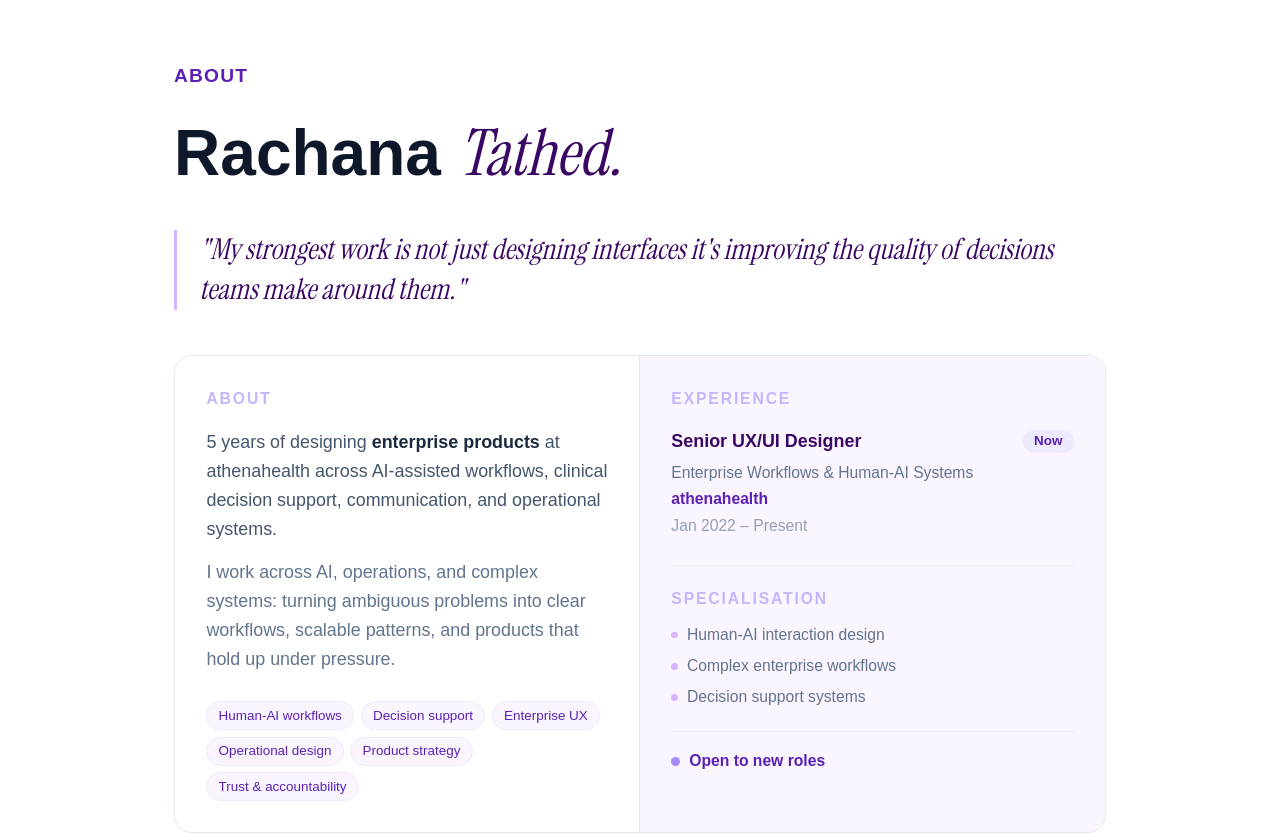
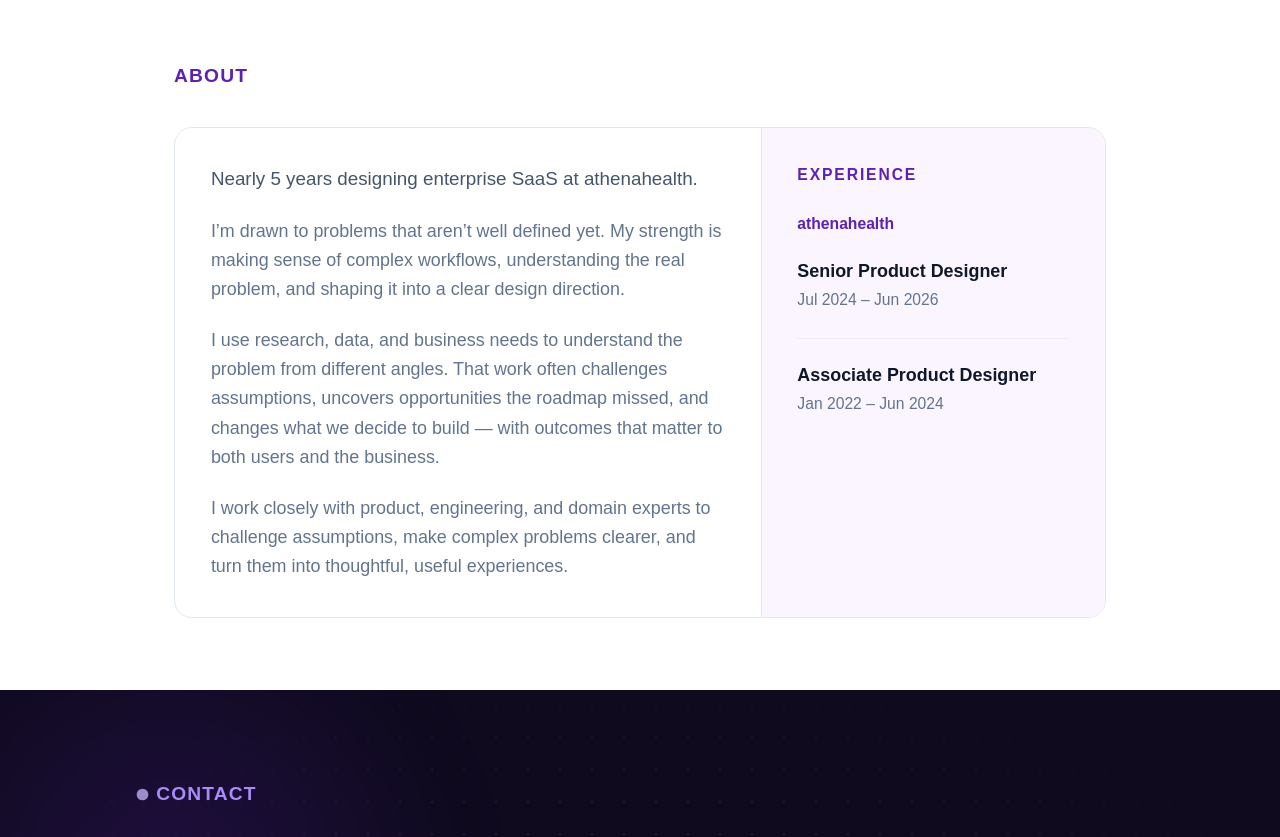
Before and after one commit to tathedrachana1403/portfolio, a Next.js app: page / in a window 1280 px wide. Shown: the part 3760-4597 px from the top of the page. Built offline with nearby package versions, Linux system fonts and the light colour scheme.

Commit message:
change in about section

```diff
--- a/app/page.tsx
+++ b/app/page.tsx
@@ -358,106 +358,130 @@ export default function Home() {
         {/* ── ABOUT ─────────────────────────────────────────────────────────── */}
 <section id="about" className="max-w-4xl mx-auto px-8 py-16">
 
-          {/* Header */}
+  {/* Section heading */}
   <ScrollReveal>
-            <p className="font-black mb-5" style={{ fontSize: "clamp(0.95rem, 1.5vw, 1.1rem)", color: "#5b21b6", letterSpacing: "0.06em", textTransform: "uppercase" }}>
+    <p
+      className="font-black mb-8"
+      style={{
+        fontSize: "clamp(0.95rem, 1.5vw, 1.1rem)",
+        color: "#5b21b6",
+        letterSpacing: "0.06em",
+        textTransform: "uppercase",
+      }}
+    >
       About
     </p>
-            <h2 className="font-black leading-tight mb-0" style={{ fontSize: "clamp(2.5rem, 5vw, 3.8rem)", color: "#0f172a" }}>
-              Rachana{" "}
-              <span style={{ fontFamily: "var(--font-instrument-serif)", fontWeight: 400, fontStyle: "italic", color: "#3b0764" }}>Tathed.</span>
-            </h2>
   </ScrollReveal>
 
-          {/* Pull quote */}
-          <ScrollReveal delay={0.05}>
-            <div className="mt-8 mb-10 pl-5" style={{ borderLeft: "3px solid #d8b4fe" }}>
-              <p
+  {/* About + Experience */}
+  <ScrollReveal delay={0.08}>
+    <div
+      className="rounded-2xl overflow-hidden"
       style={{
-                  fontFamily: "var(--font-instrument-serif)",
-                  fontWeight: 400,
-                  fontStyle: "italic",
-                  fontSize: "clamp(1.2rem, 2.5vw, 1.6rem)",
-                  color: "#3b0764",
-                  lineHeight: 1.4,
+        border: "1px solid #e2e8f0",
       }}
     >
-                "My strongest work is not just designing interfaces it's improving the quality of decisions teams make around them."
+      <div className="grid grid-cols-1 lg:grid-cols-[1.7fr_1fr]">
+
+        {/* Left: About */}
+        <div className="p-7 md:p-8">
+
+          <p className="text-base md:text-[1.05rem] text-slate-600 leading-relaxed mb-5">
+            Nearly 5 years designing enterprise SaaS at athenahealth.
+          </p>
+
+          <p className="text-base text-slate-500 leading-relaxed mb-5">
+            I’m drawn to problems that aren’t well defined yet. My strength is
+            making sense of complex workflows, understanding the real problem,
+            and shaping it into a clear design direction.
+          </p>
+
+          <p className="text-base text-slate-500 leading-relaxed mb-5">
+            I use research, data, and business needs to understand the problem
+            from different angles. That work often challenges assumptions,
+            uncovers opportunities the roadmap missed, and changes what we
+            decide to build — with outcomes that matter to both users and the
+            business.
+          </p>
+
+          <p className="text-base text-slate-500 leading-relaxed">
+            I work closely with product, engineering, and domain experts to
+            challenge assumptions, make complex problems clearer, and turn them
+            into thoughtful, useful experiences.
+          </p>
+
+        </div>
+
+        {/* Right: Experience */}
+        <div
+          className="p-7 md:p-8"
+          style={{
+            backgroundColor: "#faf5ff",
+            borderLeft: "1px solid #e2e8f0",
+          }}
+        >
+
+          <p
+            className="text-sm font-bold tracking-[0.12em] uppercase mb-6"
+            style={{
+              color: "#5b21b6",
+            }}
+          >
+            Experience
+          </p>
+
+          <p
+            className="text-sm font-semibold mb-5"
+            style={{
+              color: "#5b21b6",
+            }}
+          >
+            athenahealth
+          </p>
+
+          {/* Senior */}
+          <div className="mb-6">
+            <p
+              className="text-base font-black"
+              style={{
+                color: "#0f172a",
+              }}
+            >
+              Senior Product Designer
+            </p>
+
+            <p className="text-sm text-slate-500 mt-1">
+              Jul 2024 – Jun 2026
             </p>
           </div>
-          </ScrollReveal>
 
-          {/* Two-col body */}
-          <ScrollReveal delay={0.08}>
-            <div className="rounded-2xl overflow-hidden mt-8" style={{ border: "1px solid #e2e8f0" }}>
-              <div className="grid md:grid-cols-2">
+          {/* Associate */}
+          <div
+            className="pt-5"
+            style={{
+              borderTop: "1px solid #ede9fe",
+            }}
+          >
+            <p
+              className="text-base font-black"
+              style={{
+                color: "#0f172a",
+              }}
+            >
+              Associate Product Designer
+            </p>
 
-                {/* Left: bio */}
-                <div className="p-7" style={{ borderRight: "1px solid #e2e8f0" }}>
-                  <p className="text-sm font-bold tracking-[0.12em] uppercase mb-4" style={{ color: "#c4b5fd" }}>About</p>
-                  <p className="text-base text-slate-600 leading-relaxed mb-3">
-                    5 years of designing <strong className="text-slate-800">enterprise products</strong> at athenahealth across AI-assisted workflows, clinical decision support, communication, and operational systems.
+            <p className="text-sm text-slate-500 mt-1">
+              Jan 2022 – Jun 2024
             </p>
-                  <p className="text-base text-slate-500 leading-relaxed mb-6">
-                    I work across AI, operations, and complex systems: turning ambiguous problems into clear workflows, scalable patterns, and products that hold up under pressure.
-                  </p>
-                  <div className="flex flex-wrap gap-1.5">
-                    {["Human-AI workflows", "Decision support", "Enterprise UX", "Operational design", "Product strategy", "Trust & accountability"].map((f, i) => (
-                      <motion.span
-                        key={f}
-                        initial={{ opacity: 0, y: 4 }}
-                        whileInView={{ opacity: 1, y: 0 }}
-                        viewport={{ once: false }}
-                        transition={{ delay: i * 0.04, duration: 0.24 }}
-                        className="text-xs px-2.5 py-1 rounded-full font-medium"
-                        style={{ backgroundColor: "#faf5ff", color: "#5b21b6", border: "1px solid #ede9fe" }}
-                      >
-                        {f}
-                      </motion.span>
-                    ))}
-                  </div>
           </div>
 
-                {/* Right: experience */}
-                <div className="p-7" style={{ backgroundColor: "#faf5ff" }}>
-                  <p className="text-sm font-bold tracking-[0.12em] uppercase mb-4" style={{ color: "#c4b5fd" }}>Experience</p>
-
-                  <div className="mb-6">
-                    <div className="flex items-center justify-between mb-1.5">
-                      <p className="text-base font-black" style={{ color: "#3b0764" }}>Senior UX/UI Designer</p>
-                      <span className="text-xs font-bold px-2.5 py-0.5 rounded-full" style={{ backgroundColor: "#ede9fe", color: "#5b21b6" }}>Now</span>
-                    </div>
-                    <p className="text-sm text-slate-500 mb-1">Enterprise Workflows &amp; Human-AI Systems</p>
-                    <p className="text-sm font-semibold mb-1" style={{ color: "#5b21b6" }}>athenahealth</p>
-                    <p className="text-sm text-slate-400">Jan 2022 – Present</p>
-                  </div>
-
-                  <div className="pt-5" style={{ borderTop: "1px solid #ede9fe" }}>
-                    <p className="text-sm font-bold tracking-[0.12em] uppercase mb-3" style={{ color: "#c4b5fd" }}>Specialisation</p>
-                    <div className="space-y-2">
-                      {["Human-AI interaction design", "Complex enterprise workflows", "Decision support systems"].map(s => (
-                        <div key={s} className="flex items-center gap-2">
-                          <span className="w-1.5 h-1.5 rounded-full shrink-0" style={{ backgroundColor: "#d8b4fe" }} />
-                          <p className="text-sm text-slate-500">{s}</p>
-                        </div>
-                      ))}
-                    </div>
-                  </div>
-
-                  <div className="flex items-center gap-2 mt-5 pt-4" style={{ borderTop: "1px solid #ede9fe" }}>
-                    <motion.span
-                      className="w-2 h-2 rounded-full shrink-0"
-                      style={{ backgroundColor: "#a78bfa" }}
-                      animate={{ scale: [1, 1.8, 1], opacity: [1, 0.3, 1] }}
-                      transition={{ repeat: Infinity, duration: 2.2, ease: "easeInOut" }}
-                    />
-                    <p className="text-sm font-semibold" style={{ color: "#5b21b6" }}>Open to new roles</p>
-                  </div>
         </div>
 
       </div>
     </div>
   </ScrollReveal>
+
 </section>
 
         {/* ── CONTACT ───────────────────────────────────────────────────────── */}
```
Lines whose indentation alone changed are shown as unchanged.
